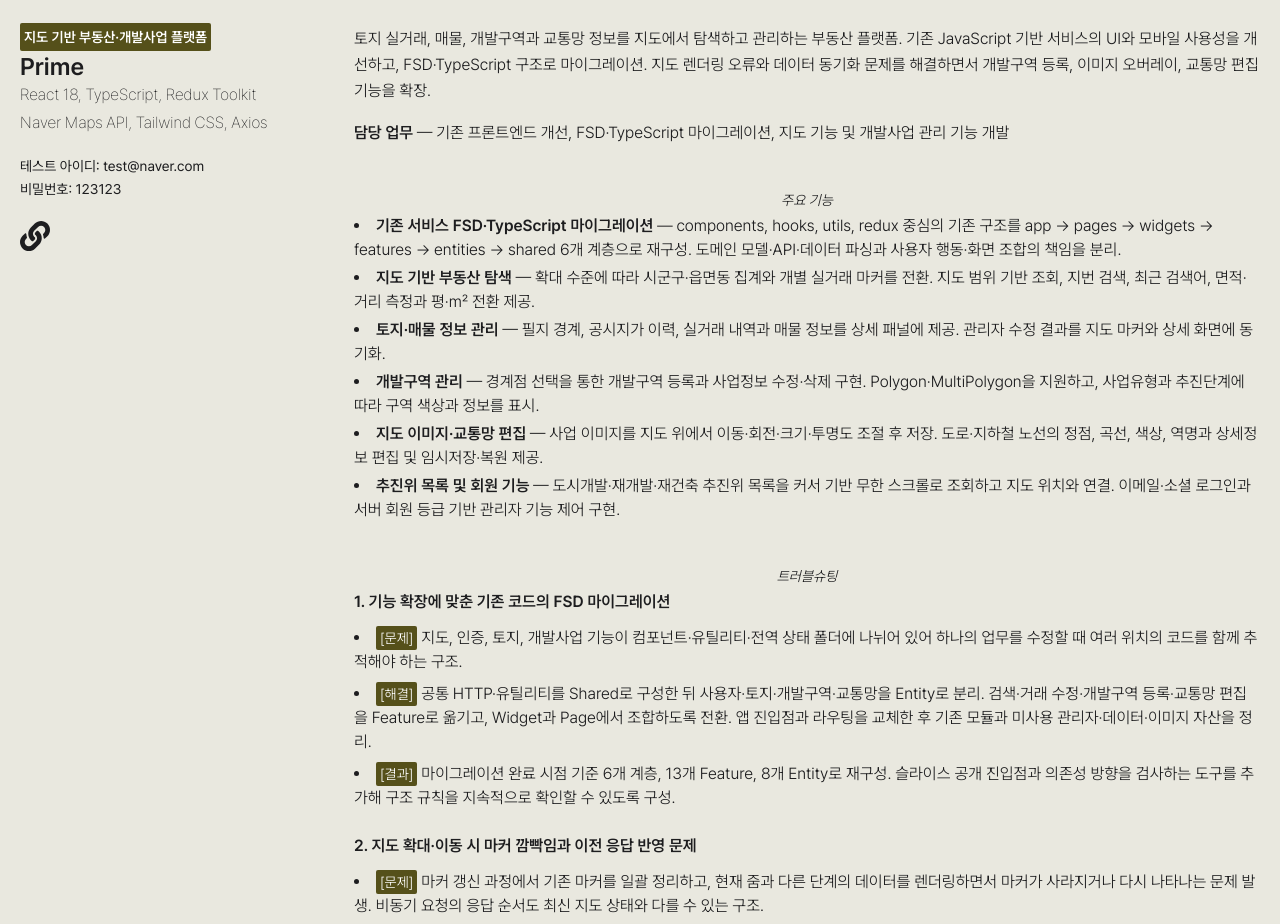
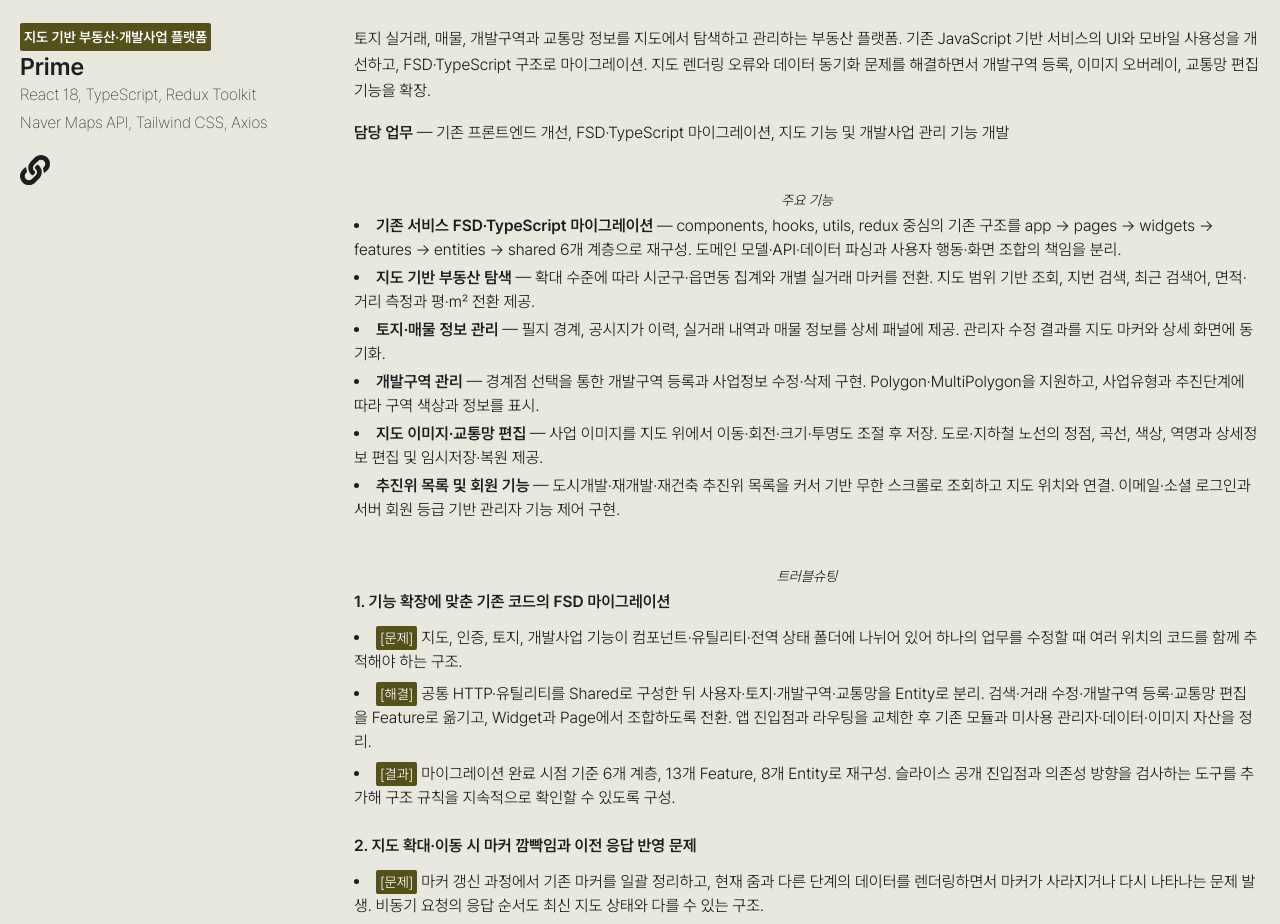
Before and after one commit to sungjaechoi/portfolio, a Next.js app: page / in a window 1280 px wide. Shown: the part 1260-2184 px from the top of the page. Built offline with nearby package versions, Linux system fonts and the light colour scheme.

Commit message:
fix : 테스트 아이디 삭제

```diff
--- a/src/app/(index)/components/prime-project/index.tsx
+++ b/src/app/(index)/components/prime-project/index.tsx
@@ -150,10 +150,6 @@
         <ul className="space-y-1 break-words text-base font-thin">
           <li>React 18, TypeScript, Redux Toolkit</li>
           <li>Naver Maps API, Tailwind CSS, Axios</li>
-          <li className="pt-4 text-sm font-normal leading-relaxed">
-            <p>테스트 아이디: test@naver.com</p>
-            <p>비밀번호: 123123</p>
-          </li>
           <li className="flex items-center gap-4 py-4 max-md:justify-center">
             <Link
               href="https://prime2x.com/"
```
